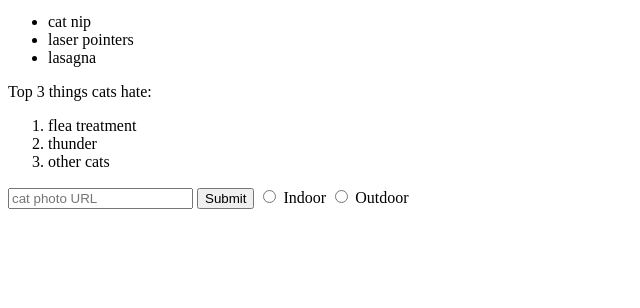
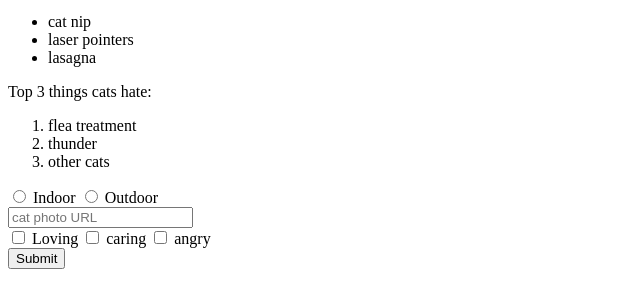
Before and after one commit to 1942ZaidHaider/html_hands_on, a plain HTML site: page src/index.html in a window 1280 px wide. Shown: the part 426-734 px from the top of the page, without its empty margins (0-640 px from the left). Drawn offline with Linux system fonts and the light colour scheme.

Commit message:
task 23 Checkbox

```diff
--- a/src/index.html
+++ b/src/index.html
@@ -17,13 +17,14 @@
     <li>other cats</li>
   </ol>
   <form action="https://www.freecatphotoapp.com/submit-cat-photo">
-    <input type="text" placeholder="cat photo URL" required>
-    <button type="submit">Submit</button>
-    <label for="indoor">
-      <input id="indoor" type="radio" name="indoor-outdoor">
-    Indoor</label>
-    <label for="outdoor">
-      <input id="outdoor" type="radio" name="indoor-outdoor">
-    Outdoor</label>
+    <label for="indoor"><input id="indoor" type="radio" name="indoor-outdoor">
+      Indoor</label>
+    <label for="outdoor"><input id="outdoor" type="radio" name="indoor-outdoor">
+      Outdoor</label><br>
+    <input type="text" placeholder="cat photo URL" required><br>
+   <label for="loving"><input id="loving" type="checkbox" name="personality"> Loving</label>
+   <label for="caring"><input id="caring" type="checkbox" name="personality"> caring</label>
+   <label for="angry"><input id="angry" type="checkbox" name="personality"> angry</label>
+    <br><button type="submit">Submit</button>
   </form>
 </main>
```
